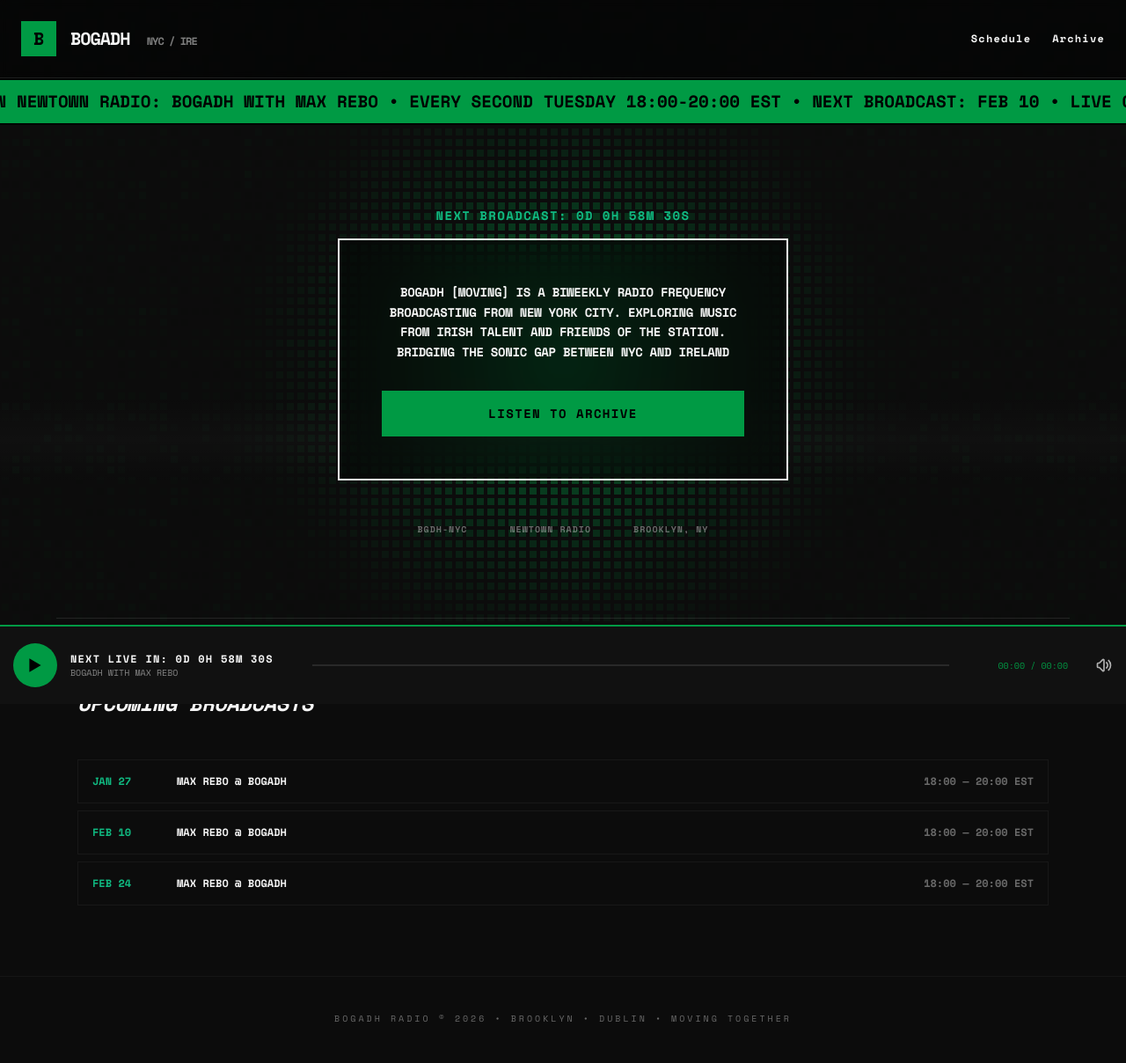
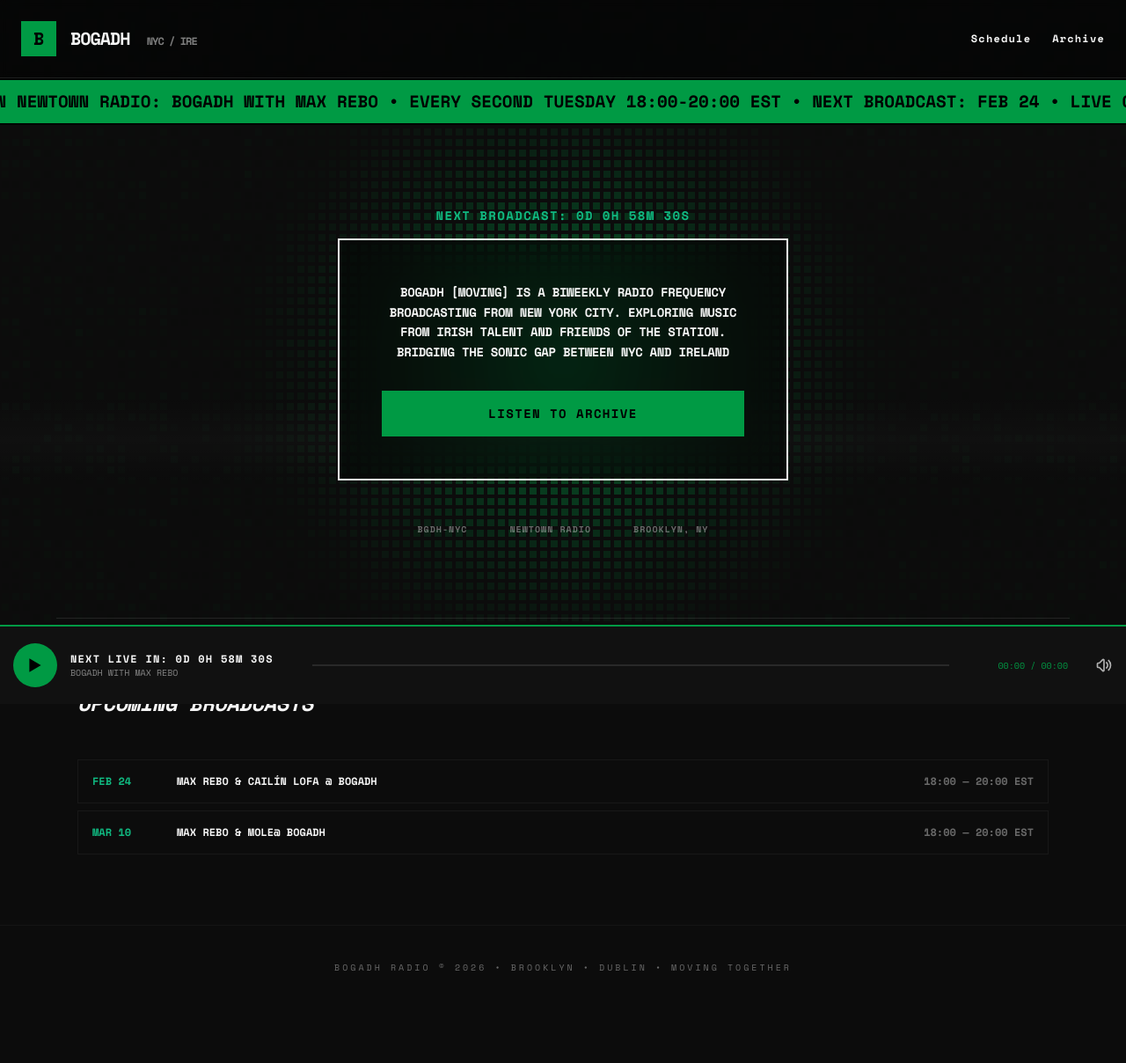
Before and after one commit to maxxyboy/bogadh-site, a plain HTML site: page index.html in a window 1280 px wide. Shown: the whole page at 88% size. Drawn offline with nearby package versions, Linux system fonts and the light colour scheme; animation ran at ten frames a second; a script that the page names is missing.

Commit message:
Update upcoming broadcasts and marquee content

```diff
--- a/index.html
+++ b/index.html
@@ -460,8 +460,8 @@
 
     <div class="marquee-container" id="marqueeContainer">
         <div class="marquee-content" id="marqueeContent">
-            LIVE ON NEWTOWN RADIO: BOGADH WITH MAX REBO • EVERY SECOND TUESDAY 18:00-20:00 EST • NEXT BROADCAST: FEB 10
-            • LIVE ON NEWTOWN RADIO: BOGADH WITH MAX REBO • EVERY SECOND TUESDAY 18:00-20:00 EST • NEXT BROADCAST: FEB 10 •
+            LIVE ON NEWTOWN RADIO: BOGADH WITH MAX REBO • EVERY SECOND TUESDAY 18:00-20:00 EST • NEXT BROADCAST: FEB 24
+            • LIVE ON NEWTOWN RADIO: BOGADH WITH MAX REBO • EVERY SECOND TUESDAY 18:00-20:00 EST • NEXT BROADCAST: FEB 24 •
         </div>
     </div>
 
@@ -491,11 +491,13 @@
             <section class="max-w-6xl mx-auto px-6 py-20 border-t border-white/10">
                 <h2 class="text-2xl font-black italic mb-12 uppercase tracking-tight">Upcoming Broadcasts</h2>
                 <div class="space-y-2">
+
+
                     <div
                         class="flex justify-between items-center p-4 border border-white/5 hover:border-[#009a44] transition-all cursor-pointer text-xs uppercase font-bold">
                         <div class="flex gap-8 items-center">
-                            <span class="text-emerald-500 w-16">JAN 27</span>
-                            <span>MAX REBO @ BOGADH</span>
+                            <span class="text-emerald-500 w-16">FEB 24</span>
+                            <span>MAX REBO & CAILÍN LOFA @ BOGADH</span>
                         </div>
                         <span class="opacity-40">18:00 — 20:00 EST</span>
                     </div>
@@ -503,17 +505,8 @@
                     <div
                         class="flex justify-between items-center p-4 border border-white/5 hover:border-[#009a44] transition-all cursor-pointer text-xs uppercase font-bold">
                         <div class="flex gap-8 items-center">
-                            <span class="text-emerald-500 w-16">FEB 10</span>
-                            <span>MAX REBO @ BOGADH</span>
-                        </div>
-                        <span class="opacity-40">18:00 — 20:00 EST</span>
-                    </div>
-
-                    <div
-                        class="flex justify-between items-center p-4 border border-white/5 hover:border-[#009a44] transition-all cursor-pointer text-xs uppercase font-bold">
-                        <div class="flex gap-8 items-center">
-                            <span class="text-emerald-500 w-16">FEB 24</span>
-                            <span>MAX REBO @ BOGADH</span>
+                            <span class="text-emerald-500 w-16">MAR 10</span>
+                            <span>MAX REBO & MOLE@ BOGADH</span>
                         </div>
                         <span class="opacity-40">18:00 — 20:00 EST</span>
                     </div>
```
